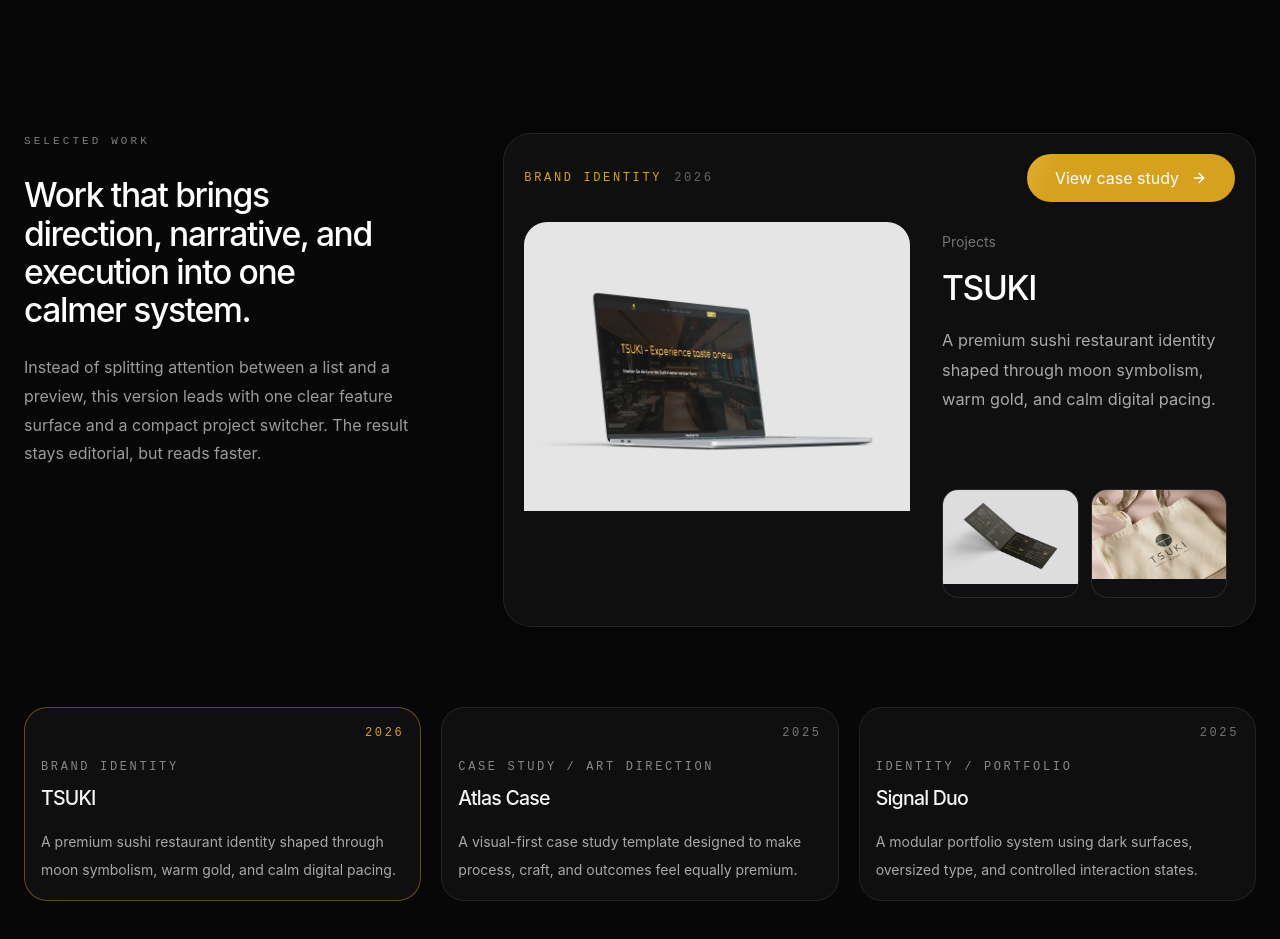
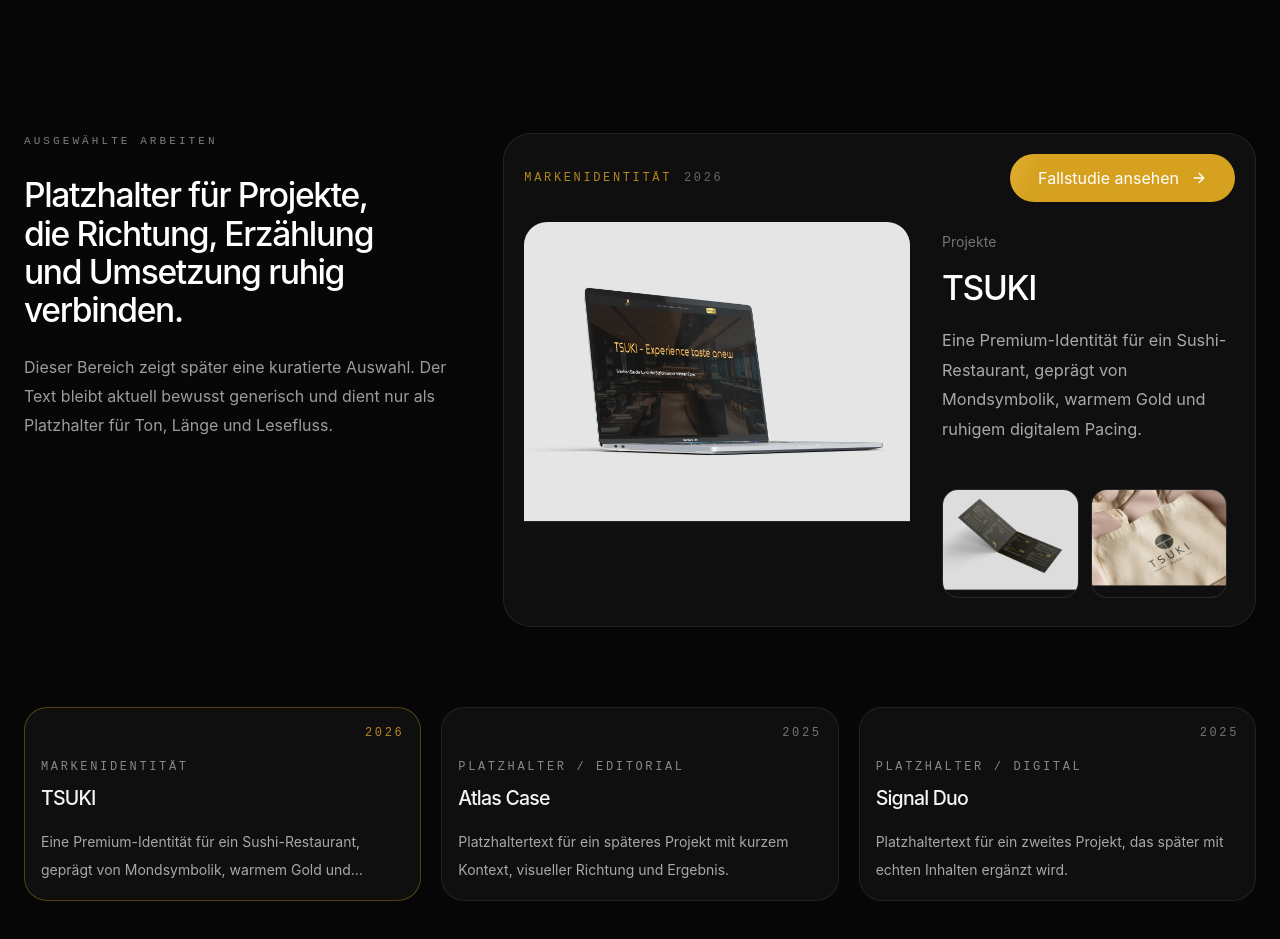
Before and after one commit to duongdesigns/nh-duo, a React (Vite) app: page / in a window 1280 px wide. Shown: the part 860-1799 px from the top of the page. Built offline with nearby package versions, Linux system fonts and the light colour scheme; a web font is replaced by a local one.

Commit message:
style: update FeaturedWork component with localized text and adjusted colors for improved clarity

```diff
--- a/src/components/home/FeaturedWork.jsx
+++ b/src/components/home/FeaturedWork.jsx
@@ -25,26 +25,26 @@ function FeaturedWork({ hoveredProject, setHoveredProject, onOpenCaseStudy }) {
   );
 
   const copy = {
-    eyebrow: "Selected Work",
-    heading: "Work that brings direction, narrative, and execution into one calmer system.",
-    body: "Instead of splitting attention between a list and a preview, this version leads with one clear feature surface and a compact project switcher. The result stays editorial, but reads faster.",
-    switcher: "Projects",
-    swipeHint: "Swipe to browse",
-    previewHint: "Preview selected",
+    eyebrow: "Ausgewählte Arbeiten",
+    heading: "Platzhalter für Projekte, die Richtung, Erzählung und Umsetzung ruhig verbinden.",
+    body: "Dieser Bereich zeigt später eine kuratierte Auswahl. Der Text bleibt aktuell bewusst generisch und dient nur als Platzhalter für Ton, Länge und Lesefluss.",
+    switcher: "Projekte",
+    swipeHint: "Wischen zum Wechseln",
+    previewHint: "Vorschau ausgewählt",
   };
 
   const projectCopy = {
     tsuki: {
-      category: "Brand Identity",
-      summary: "A premium sushi restaurant identity shaped through moon symbolism, warm gold, and calm digital pacing.",
+      category: "Markenidentität",
+      summary: "Eine Premium-Identität für ein Sushi-Restaurant, geprägt von Mondsymbolik, warmem Gold und ruhigem digitalem Pacing.",
     },
     "atlas-case": {
-      category: "Case Study / Art Direction",
-      summary: "A visual-first case study template designed to make process, craft, and outcomes feel equally premium.",
+      category: "Platzhalter / Editorial",
+      summary: "Platzhaltertext für ein späteres Projekt mit kurzem Kontext, visueller Richtung und Ergebnis.",
     },
     "signal-duo": {
-      category: "Identity / Portfolio",
-      summary: "A modular portfolio system using dark surfaces, oversized type, and controlled interaction states.",
+      category: "Platzhalter / Digital",
+      summary: "Platzhaltertext für ein zweites Projekt, das später mit echten Inhalten ergänzt wird.",
     },
   };
 
@@ -192,11 +192,11 @@ function FeaturedWork({ hoveredProject, setHoveredProject, onOpenCaseStudy }) {
         data-fw-selector-mobile={mobile ? "true" : undefined}
         className={`group rounded-[1.45rem] border text-left transition ${mobile
           ? `w-[calc(100vw-8.5rem)] min-[520px]:w-[calc(100vw-9.5rem)] min-[680px]:w-full max-w-none flex-shrink-0 snap-center px-4 py-4 ${isActive
-            ? "border-[rgba(58,175,169,0.35)] bg-[#121A22]/95 shadow-[0_16px_34px_rgba(0,0,0,0.16)]"
+            ? "border-[rgba(214,161,31,0.35)] bg-[#121A22]/95 shadow-[0_16px_34px_rgba(0,0,0,0.16)]"
             : "border-white/8 bg-[#111820]/92 hover:border-white/14 hover:bg-[#121A22]/95"
           }`
           : `h-full min-h-[176px] px-4 py-4 ${isActive
-            ? "border-[rgba(58,175,169,0.34)] bg-[#121A22]/95 shadow-[0_10px_24px_rgba(0,0,0,0.12)]"
+            ? "border-[rgba(214,161,31,0.34)] bg-[#121A22]/95 shadow-[0_10px_24px_rgba(0,0,0,0.12)]"
             : "border-white/8 bg-[#111820]/92 hover:border-white/14 hover:bg-[#121A22]/95"
           }`
           }`}
@@ -205,7 +205,7 @@ function FeaturedWork({ hoveredProject, setHoveredProject, onOpenCaseStudy }) {
           <div className={`flex ${mobile ? "min-w-0 flex-1 flex-col" : "h-full flex-col justify-between"}`}>
             <div>
               <div className="flex items-start justify-end gap-4">
-                <div className={isActive ? "type-label text-[rgba(58,175,169,0.82)]" : "type-label text-white/42"}>
+                <div className={isActive ? "type-label text-[rgba(214,161,31,0.82)]" : "type-label text-white/42"}>
                   {project.year}
                 </div>
               </div>
@@ -228,7 +228,7 @@ function FeaturedWork({ hoveredProject, setHoveredProject, onOpenCaseStudy }) {
           {mobile ? (
             <div
               aria-hidden="true"
-              className={`mt-1 h-2.5 w-2.5 flex-none rounded-full transition ${isActive ? "bg-[#3AAFA9]" : "bg-white/20"
+              className={`mt-1 h-2.5 w-2.5 flex-none rounded-full transition ${isActive ? "bg-[#d6a11f]" : "bg-white/20"
                 }`}
             />
           ) : null}
@@ -424,7 +424,7 @@ function FeaturedWork({ hoveredProject, setHoveredProject, onOpenCaseStudy }) {
                 <div
                   ref={mobileHintRef}
                   aria-hidden="true"
-                  className="pointer-events-none absolute inset-x-[2.25rem] bottom-full z-20 mb-[0.25rem] text-center text-[0.72rem] uppercase tracking-[0.18em] text-[rgba(58,175,169,0.82)] opacity-0"
+                  className="pointer-events-none absolute inset-x-[2.25rem] bottom-full z-20 mb-[0.25rem] text-center text-[0.72rem] uppercase tracking-[0.18em] text-[rgba(214,161,31,0.82)] opacity-0"
                 >
                   {mobileHintText}
                 </div>
@@ -469,7 +469,7 @@ function FeaturedWork({ hoveredProject, setHoveredProject, onOpenCaseStudy }) {
               <div className="hidden flex-col gap-4 sm:flex sm:flex-row sm:items-center sm:justify-between md:flex">
                 <div className="min-w-0">
                   <div className="flex flex-wrap items-center gap-3 sm:min-h-[2.75rem]">
-                    <span className="type-label text-[rgba(58,175,169,0.82)]">
+                    <span className="type-label text-[rgba(214,161,31,0.82)]">
                       {currentProjectCopy.category}
                     </span>
                     <span className="type-label text-white/36">{currentProject.year}</span>
@@ -481,7 +481,7 @@ function FeaturedWork({ hoveredProject, setHoveredProject, onOpenCaseStudy }) {
                   type="button"
                   className="button-pill button-pill--primary cursor-contrast-cta group shrink-0 self-start font-medium sm:self-auto"
                 >
-                  View case study
+                  Fallstudie ansehen
                   <ArrowRight size={16} className="transition group-hover:translate-x-1" />
                 </button>
               </div>
@@ -497,7 +497,7 @@ function FeaturedWork({ hoveredProject, setHoveredProject, onOpenCaseStudy }) {
                     loading="lazy"
                     decoding="async"
                     style={{ objectPosition: projectImages[currentProject.id]?.position ?? "50% 50%" }}
-                    className="editorial-image absolute inset-0 h-full w-full object-cover"
+                    className="editorial-image absolute inset-0 h-full w-full scale-[1.07] object-cover"
                   />
                 </div>
 
@@ -529,7 +529,7 @@ function FeaturedWork({ hoveredProject, setHoveredProject, onOpenCaseStudy }) {
                             loading="lazy"
                             decoding="async"
                             style={{ objectPosition: image.position ?? "50% 50%" }}
-                            className="editorial-image absolute inset-0 h-full w-full object-cover"
+                            className="editorial-image absolute inset-0 h-full w-full scale-[1.12] object-cover"
                           />
                         </div>
                       ))}
```
